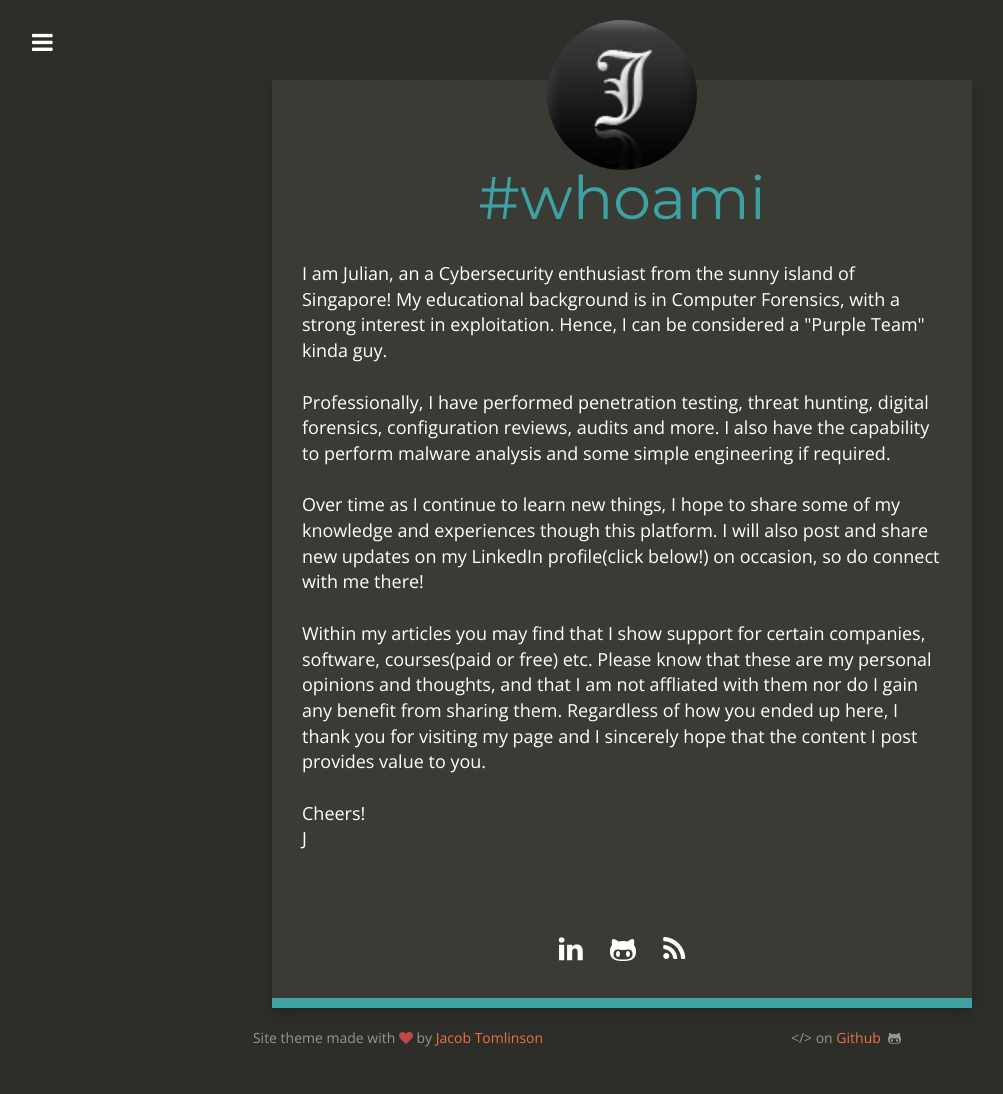
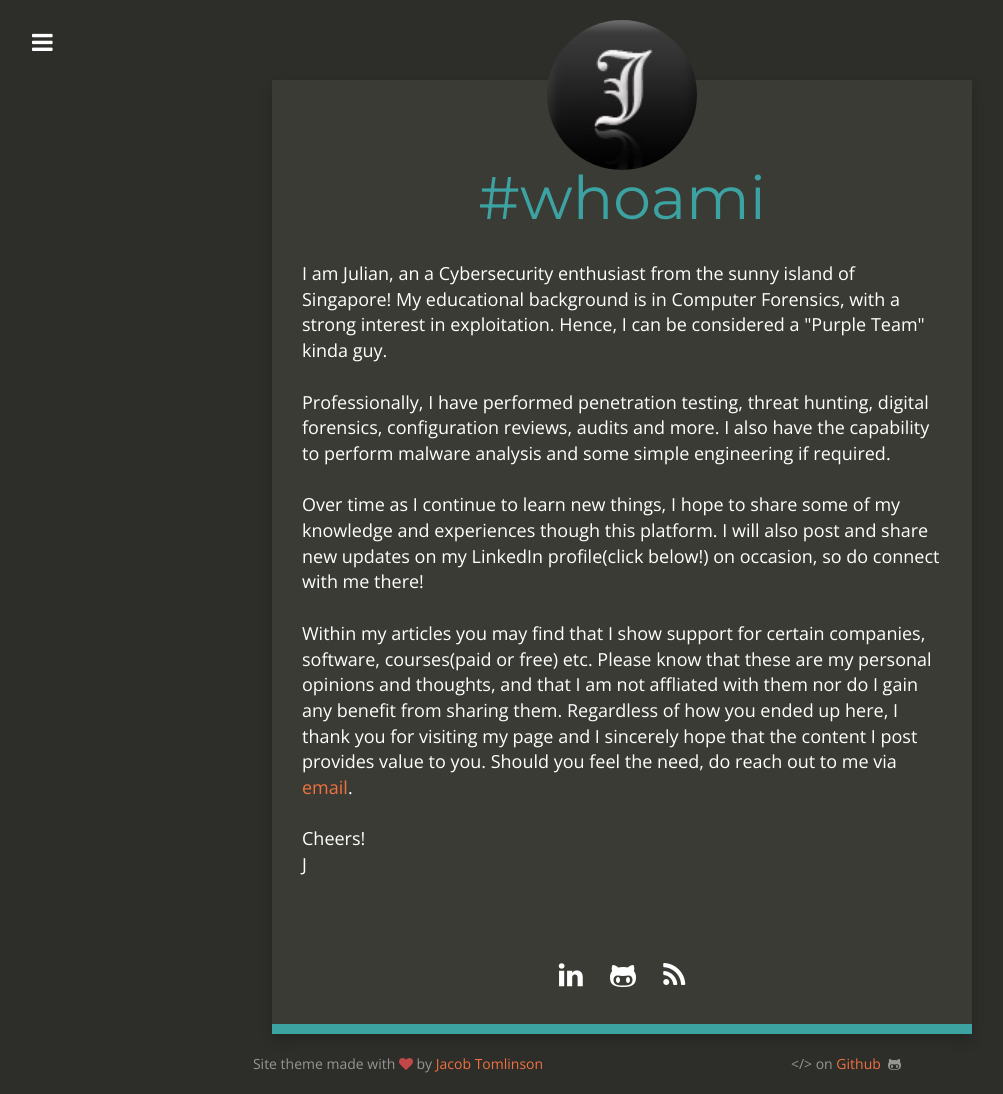
Before and after one commit to Dreamscent/Dreamscent.github.io, a Jekyll site: the page built from about.html, in a window 1280 px wide. Shown: the whole page, without its empty margins (18-1021 px from the left). Built offline with Jekyll 4.4.1, drawn with Linux system fonts in a browser that asks for light colours; nearby versions of some CDN libraries; before the commit the page ends 1068 px from its top, so only the background shows below that.

Commit message:
Update about.html

```diff
--- a/about.html
+++ b/about.html
@@ -22,8 +22,7 @@ make-smaller-titles: true
 				Over time as I continue to learn new things, I hope to share some of my knowledge and experiences though this platform. I will also post and share new updates on my LinkedIn profile(click below!) on occasion, so do connect with me there!
 				<br><br>
 				Within my articles you may find that I show support for certain companies, software, courses(paid or free) etc. Please know that these are my personal opinions and thoughts, and that I am not affliated with them nor do I gain any benefit from sharing them.
-				Regardless of how you ended up here, I thank you for visiting my page and I sincerely hope that the content I post provides value to you.
-				<br><br>
+				Regardless of how you ended up here, I thank you for visiting my page and I sincerely hope that the content I post provides value to you. Should you feel the need, do reach out to me via <a href="mailto:J@0x4a.rocks">email</a>.				<br><br>
 				Cheers!<br>
 				J
 
```
